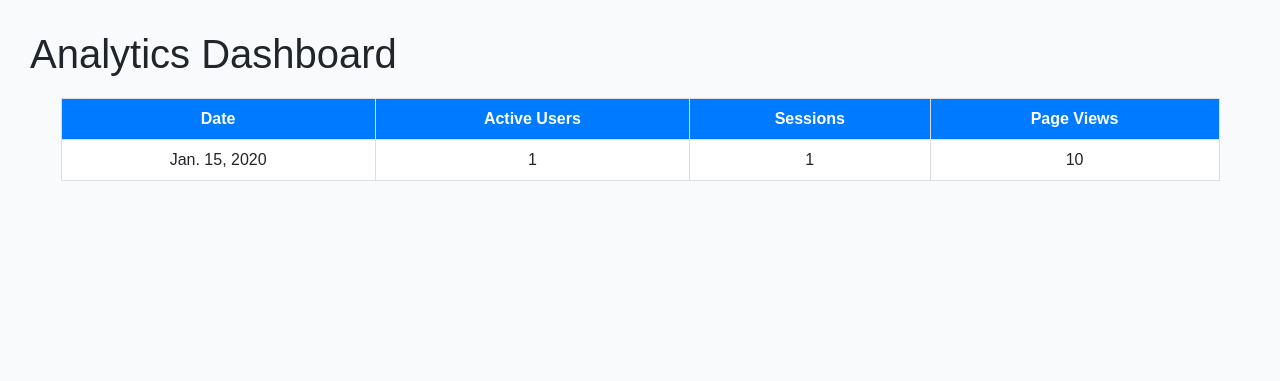
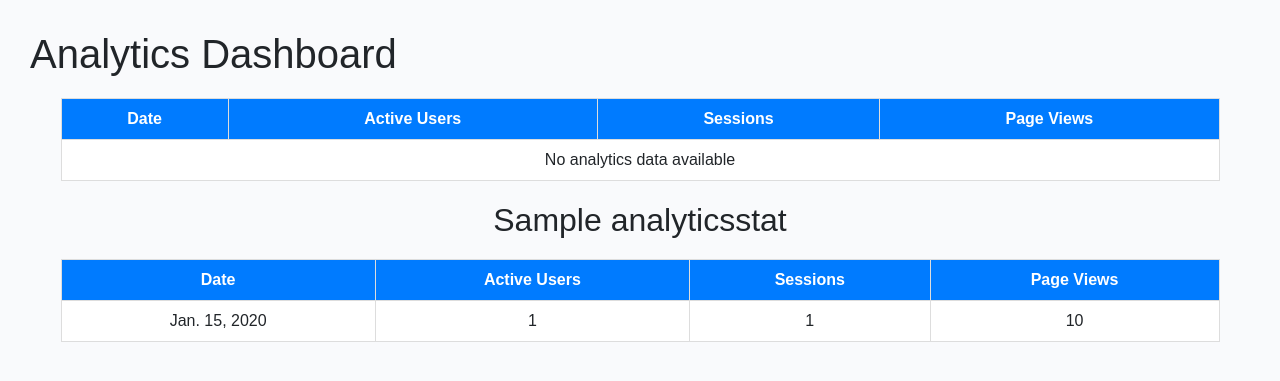
Before and after one commit to UoEMainLibrary/LDDT_Sites_and_Systems_Tracking, a Django app: a page that uses lddt_app/templates/ga4_reports.html in a window 1280 px wide. Shown: the top 381 px of the page. Run offline with Django 3.2, Linux system fonts and the light colour scheme; tables that the repository leaves empty hold one stand-in row (values such as "Sample post"); parts of the project's set-up code (start-up, migrations or seed data) failed here and were passed over; some libraries are stand-ins or nearby versions.

Commit message:
not wrking

```diff
--- a/lddt_app/models.py
+++ b/lddt_app/models.py
@@ -12,15 +12,16 @@ from django.utils.timezone import now
 
 
 class AnalyticsStat(models.Model):
+    property_id = models.CharField(max_length=32)
+    property_name = models.CharField(max_length=255)
+
     date = models.DateField()
     active_users = models.IntegerField()
     sessions = models.IntegerField()
     page_views = models.IntegerField()
 
-    created_at = models.DateTimeField(auto_now_add=True)
-
-    def __str__(self):
-        return f"{self.date}"
+    class Meta:
+        unique_together = ("property_id", "date")
 
 
 
--- a/lddt_app/services/ga4.py
+++ b/lddt_app/services/ga4.py
@@ -9,7 +9,7 @@ from google.oauth2 import service_account
 from django.conf import settings
 
 
-def fetch_ga4_stats(start_date="7daysAgo", end_date="today"):
+def fetch_ga4_stats(property_id, start_date="7daysAgo", end_date="today"):
     credentials = service_account.Credentials.from_service_account_file(
         settings.GOOGLE_APPLICATION_CREDENTIALS
     )
@@ -17,7 +17,7 @@ def fetch_ga4_stats(start_date="7daysAgo", end_date="today"):
     client = BetaAnalyticsDataClient(credentials=credentials)
 
     request = RunReportRequest(
-        property=f"properties/{settings.GA4_PROPERTY_ID}",
+        property=f"properties/{property_id}",
         dimensions=[Dimension(name="date")],
         metrics=[
             Metric(name="activeUsers"),
--- a/lddt_app/templates/ga4_reports.html
+++ b/lddt_app/templates/ga4_reports.html
@@ -54,6 +54,42 @@
         {% endfor %}
     </tbody>
 </table>
+
+
+{% for property_stat in properties_stats %}
+  <h2>{{ property_stat.property_name }}</h2>
+
+  <table border="1" cellpadding="6" cellspacing="0">
+    <thead>
+      <tr>
+        <th>Date</th>
+        <th>Active Users</th>
+        <th>Sessions</th>
+        <th>Page Views</th>
+      </tr>
+    </thead>
+    <tbody>
+      {% for stat in property_stat.stats %}
+        <tr>
+          <td>{{ stat.date }}</td>
+          <td>{{ stat.active_users }}</td>
+          <td>{{ stat.sessions }}</td>
+          <td>{{ stat.page_views }}</td>
+        </tr>
+      {% empty %}
+        <tr>
+          <td colspan="4">No analytics data available</td>
+        </tr>
+      {% endfor %}
+    </tbody>
+  </table>
+  <br>
+{% empty %}
+  <p>No properties or analytics data found.</p>
+{% endfor %}
+
+
+
 
 <script>
 let chart = null;
--- a/lddt_app/views.py
+++ b/lddt_app/views.py
@@ -20,6 +20,7 @@ from django.utils import timezone  # ✅  correct import
 from django.http import JsonResponse
 from django.views.decorators.http import require_POST
 from django.core.management import call_command
+from collections import defaultdict
 
 from django.shortcuts import render
 from django.http import JsonResponse
@@ -35,7 +36,8 @@ from google.analytics.data_v1beta import (
     Metric,
     Dimension,  # ✅  ADDED
 )
-
+from .services.ga4 import fetch_ga4_stats  # your function to fetch stats for a property
+from .services.ga_admin import get_all_ga4_properties
 import logging
 logger = logging.getLogger(__name__)
 
@@ -672,8 +674,27 @@ def _fetch_ga4_data():
 
 
 # === Main view ===
+from collections import defaultdict
+from django.shortcuts import render
+from lddt_app.models import AnalyticsStat
+
 def ga4_report(request):
-    stats = AnalyticsStat.objects.order_by("-date")
+    stats = AnalyticsStat.objects.order_by('property_name', '-date')
 
+    properties_stats = defaultdict(list)
 
-    return render(request, "ga4_reports.html", {"stats": stats},)
+    for stat in stats:
+        properties_stats[stat.property_name].append({
+            'date': stat.date,
+            'active_users': stat.active_users,
+            'sessions': stat.sessions,
+            'page_views': stat.page_views,
+        })
+
+    # Convert defaultdict to list of dicts for template
+    data_for_template = [
+        {'property_name': prop, 'stats': stats_list}
+        for prop, stats_list in properties_stats.items()
+    ]
+
+    return render(request, "ga4_reports.html", {"properties_stats": data_for_template})
--- a/lddt_tracking_app/settings.py
+++ b/lddt_tracking_app/settings.py
@@ -26,7 +26,7 @@ GOOGLE_APPLICATION_CREDENTIALS = os.path.join(
     "ga_service_account.json"
 )
 
-GA4_PROPERTY_ID = "518916430"  # your GA4 property ID
+#GA4_PROPERTY_ID = "518916430"  # your GA4 property ID
 
 
 
```
Also changed, not shown: lddt_app/services/ga_admin.py (added, +24 -0 lines), lddt_app/services/sync.py (+13 -16 lines), lddt_app/migrations/0046_analyticsstat_property_id_and_more.py (added).
